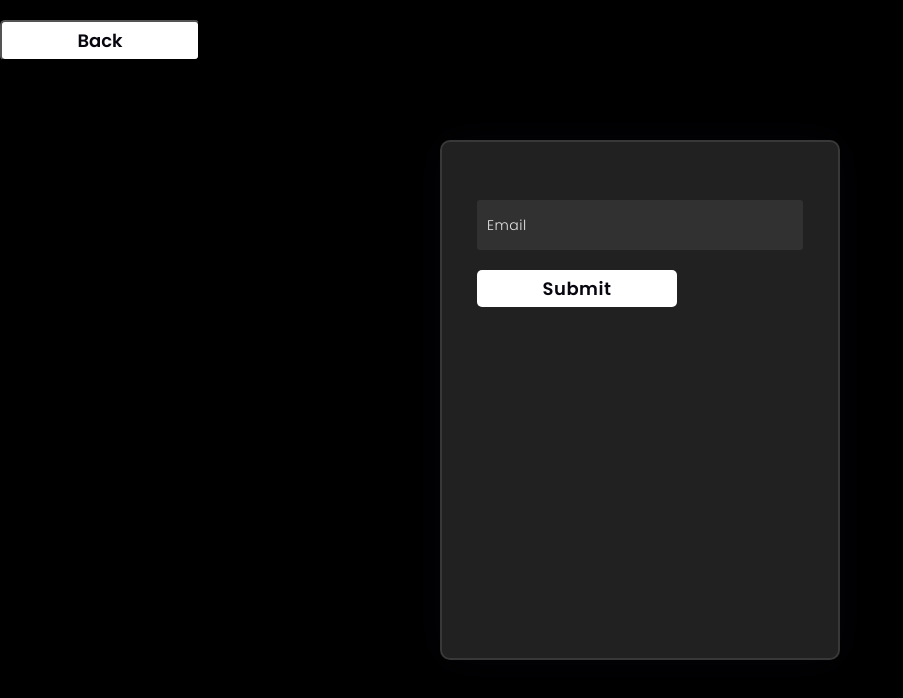
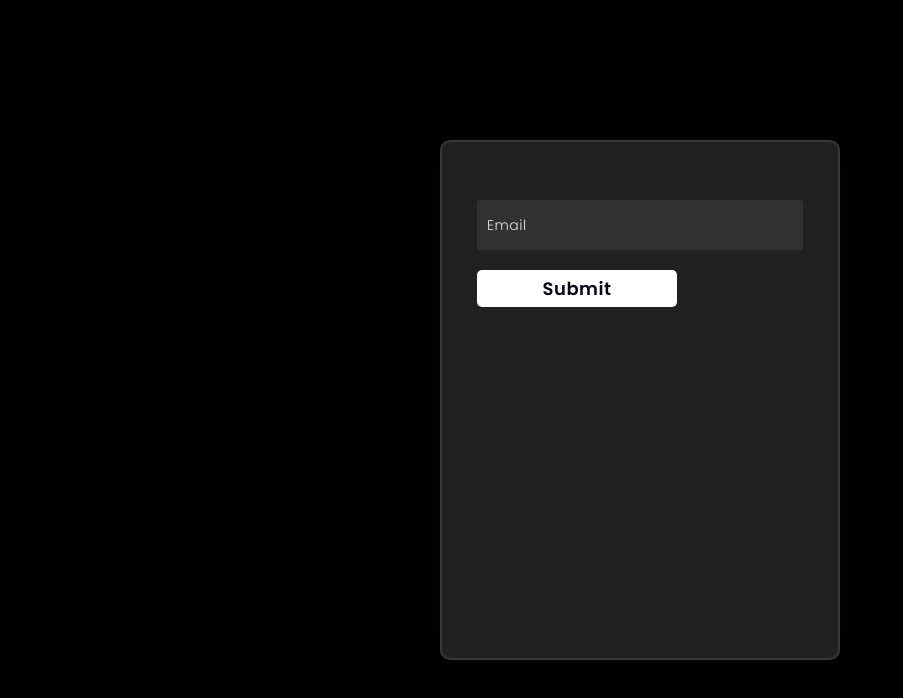
Before and after one commit to aniketdaripa/EA_HAM_FRONTEND, a React (Create React App) app: page /forgotPassWord in a window 1280 px wide. Shown: the top 698 px of the page, without its empty margins (0-903 px from the left). Built offline with nearby package versions, Linux system fonts and the light colour scheme; some icons are missing.

Commit message:
back button

```diff
--- a/package.json
+++ b/package.json
@@ -3,6 +3,9 @@
   "version": "0.1.0",
   "private": true,
   "dependencies": {
+    "@coreui/icons": "^3.0.1",
+    "@coreui/icons-react": "^2.2.1",
+    "@mui/icons-material": "^5.14.13",
     "@testing-library/jest-dom": "^5.16.5",
     "@testing-library/react": "^13.4.0",
     "@testing-library/user-event": "^13.5.0",
--- a/src/pages/ForgotPassWord.js
+++ b/src/pages/ForgotPassWord.js
@@ -3,6 +3,8 @@ import firebase from "../firebase";
 import { useState } from "react";
 import { useNavigate } from "react-router-dom";
 import axios from "axios";
+import CIcon from "@coreui/icons-react";
+import * as icon from "@coreui/icons";
 const ForgotPassPage = () => {
   const Navigate = useNavigate();
 
@@ -35,9 +37,12 @@ const ForgotPassPage = () => {
     configureCaptcha();
     console.log(enteredEmail);
     //fetch phone number from database
-    let res = await axios.get("https://ea-ham-backend.onrender.com/getCurrUserData", {
-      params: { currUserEmail: enteredEmail },
-    });
+    let res = await axios.get(
+      "https://ea-ham-backend.onrender.com/getCurrUserData",
+      {
+        params: { currUserEmail: enteredEmail },
+      }
+    );
     let phoneNumber = "+91" + res.data.phNo;
 
     console.log(phoneNumber);
@@ -86,7 +91,18 @@ const ForgotPassPage = () => {
   };
   return (
     <>
-      <button onClick={()=>{Navigate(-1)}}>Back</button>
+      <button
+        onClick={() => {
+          Navigate(-1);
+        }}
+        style={{ background: "none", border: "0px" }}
+      >
+        <CIcon
+          icon={icon.cilArrowLeft}
+          size="sm"
+          style={{ height: "5vh", background: "none" }}
+        />
+      </button>
       {showEmail && (
         <div>
           <form onSubmit={onSignInSubmit}>
--- a/src/pages/LoginPage.js
+++ b/src/pages/LoginPage.js
@@ -4,6 +4,9 @@ import { useState } from "react";
 import { useNavigate } from "react-router-dom";
 // import "./loginPage.css";
 import classes from "./loginPage.module.css";
+// import ArrowBackIcon from '@mui/icons-material/ArrowBack';
+import CIcon from '@coreui/icons-react';
+import * as icon from '@coreui/icons';
 const LoginPage = (event) => {
   const Navigate = useNavigate();
 
@@ -49,7 +52,7 @@ const LoginPage = (event) => {
   };
   return (
     <>
-      <button onClick={()=>{Navigate(-1)}}>Back</button>
+      <button onClick={()=>{Navigate(-1)}} style={{background:"none",border:"0px"}}><CIcon icon={icon.cilArrowLeft} size="sm" style={{height:"5vh", background:"none"}}/></button>
       <form  onSubmit={submitHandler}>
         <h3 style={{background:"transparent"}}>Login Here</h3>
 
--- a/src/pages/SignUpPage.js
+++ b/src/pages/SignUpPage.js
@@ -2,7 +2,8 @@ import React from "react";
 import { useState } from "react";
 import axios from "axios";
 import { useNavigate } from "react-router-dom";
-
+import CIcon from '@coreui/icons-react';
+import * as icon from '@coreui/icons';
 const SignUpPage = () => {
   const Navigate = useNavigate();
   const [name, setName] = useState("");
@@ -57,7 +58,8 @@ const SignUpPage = () => {
   };
   return (
     <div>
-      <button onClick={()=>{Navigate(-1)}}>Back</button>
+      <button onClick={()=>{Navigate(-1)}} style={{background:"none",border:"0px"}}><CIcon icon={icon.cilArrowLeft} size="sm" style={{height:"5vh", background:"none"}}/></button>
+
       <form action="" onSubmit={submitHandler}>
         <label>Name</label>
         <input type="text" onChange={nameChangeHandler} value={name} />
```
Also changed, not shown: 1 other file (tests, documents, lock files or other folders).
